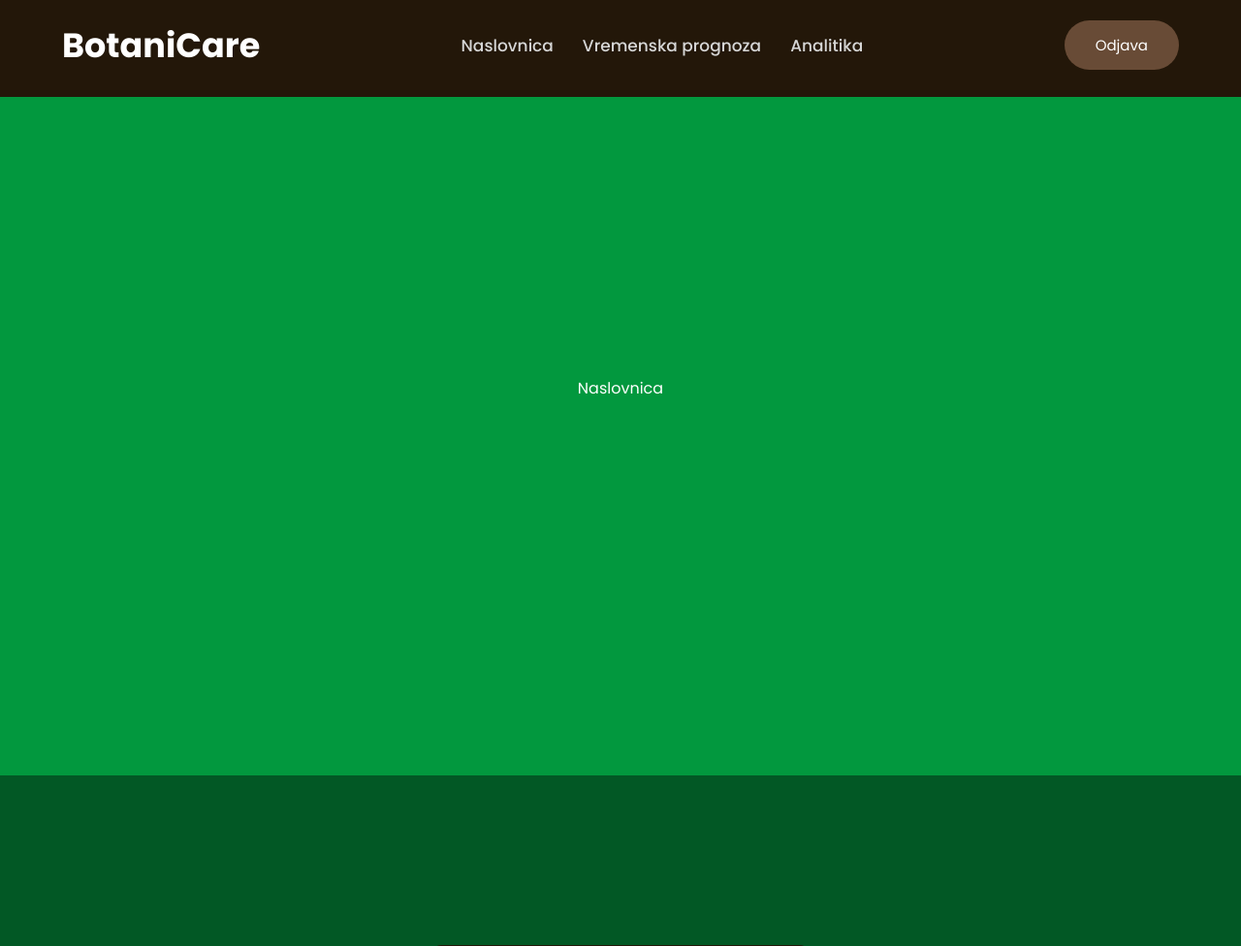
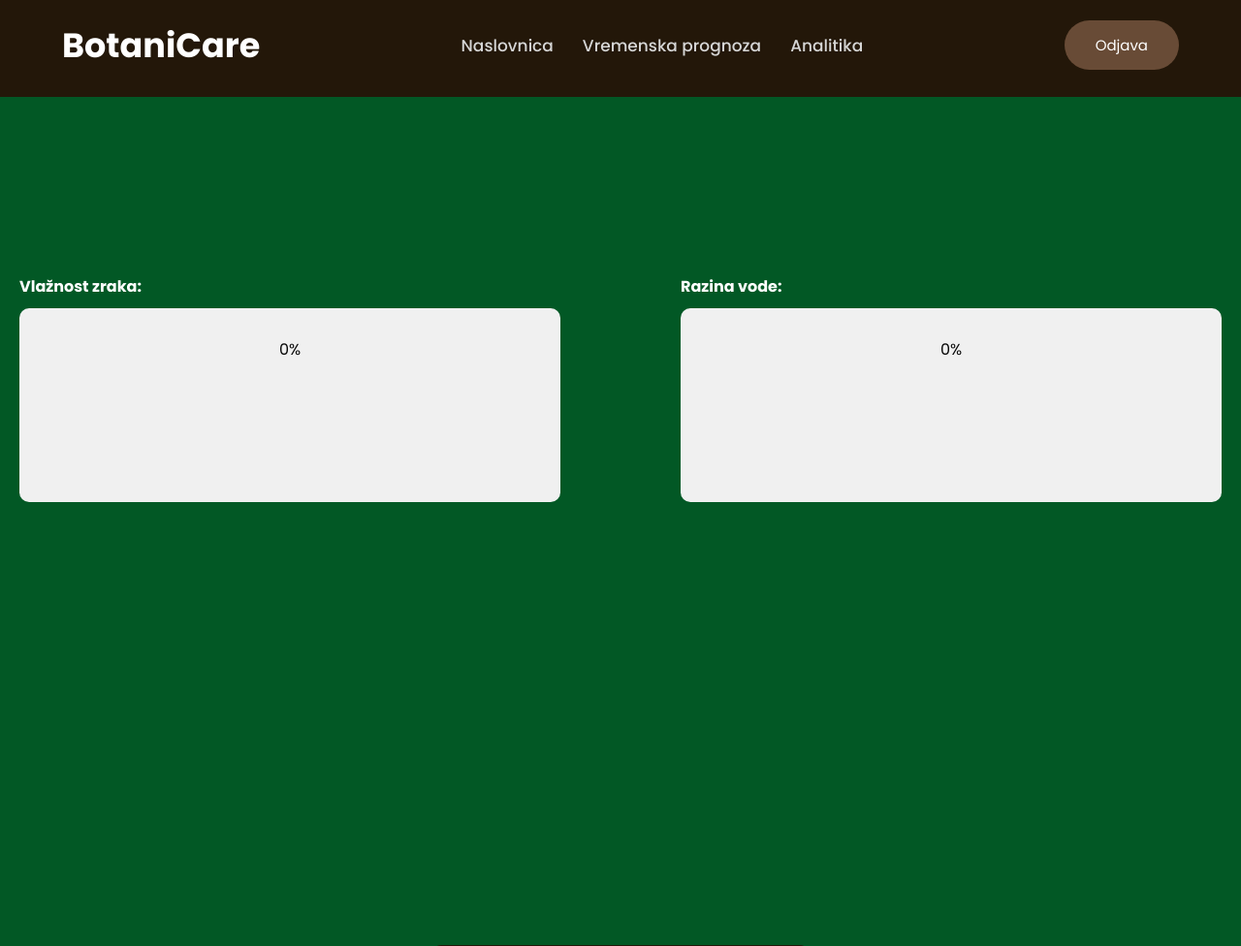
Before and after one commit to FilipSijak1/PURS_seminar, a Flask app: page / in a window 1280 px wide. Shown: the top 976 px of the page at 97% size. Run offline with Flask 3, Linux system fonts and the light colour scheme; the visitor is signed in with stand-in values (Sample User, id 1); data that the repository does not hold is empty; some libraries are stand-ins or nearby versions.

Commit message:
Adding value bars

```diff
--- a/app.py
+++ b/app.py
@@ -3,6 +3,8 @@ from flask import g
 import MySQLdb
 from hashlib import sha256
 import requests  # Dodali smo import za requests biblioteku
+import paho.mqtt.publish as publish
+import json
 
 app = Flask("app")
 app.secret_key = '_5#y2L"F4Q8z-n-xec]//'
--- a/static/index.css
+++ b/static/index.css
@@ -236,3 +236,56 @@ section:nth-child(odd) {
       top: 100%;
    }
  }
+
+
+/* Adjust the size and positioning of the progress bars */
+#naslovnica {
+   display: flex;
+   justify-content: space-between; /* Distribute items to the start and end of the container */
+   padding: 20px; /* Add padding to the section */
+   background-color: #025825; /* Set background color of the section */
+ }
+
+ .progress-container {
+   width: 45%; /* Set width of the progress containers */
+ }
+
+ .progress-label {
+   font-weight: bold;
+   margin-bottom: 10px; /* Increased margin below progress labels */
+ }
+
+ .progress {
+   position: relative;
+   width: 100%; /* Adjusted width of the progress bars */
+   height: 200px; /* Increased height of the progress bars */
+   border-radius: 10px; /* Adjusted border radius */
+   background: #f0f0f0;
+ }
+
+ .progress-bar {
+   background-color: #4CAF50;
+   width: 0%;
+   height: 30px;
+   display: flex;
+   align-items: center; /* Centriraj tekstualnu vrijednost vertikalno */
+   justify-content: center; /* Centriraj tekstualnu vrijednost horizontalno */
+   position: relative;
+}
+
+.progress-value {
+   position: absolute;
+   left: 50%; /* Centriraj tekstualnu vrijednost unutar progresne trake */
+   transform: translateX(-50%); /* Centriraj tekstualnu vrijednost unutar progresne trake */
+   color: rgb(8, 8, 8);
+}
+
+
+ /* Set the progress bar value dynamically */
+ #humidity-progress {
+   --value: 50%; /* Example value, replace with actual value */
+ }
+
+ #water-level-progress {
+   --value: 75%; /* Example value, replace with actual value */
+ }
--- a/static/script.js
+++ b/static/script.js
@@ -118,3 +118,26 @@ menu.onclick = () => {
     menu.classList.toggle('bx-x');
     navlist.classList.toggle('open');
 };
+
+
+// Pretplata na MQTT teme i ažuriranje progresnih traka
+function subscribeToMQTTTopics() {
+    // Pretplata na MQTT topic za vlagu
+    // Ovdje zamijenite 'humidity-topic' sa stvarnim imenom MQTT topica za vlagu
+    // i 'water-level-topic' sa stvarnim imenom MQTT topica za razinu vode
+    const humidityTopic = 'humidity-topic';
+    const waterLevelTopic = 'water-level-topic';
+
+    // Simulacija pretplate na MQTT topice (možete zamijeniti s pravim MQTT klijentom)
+    setInterval(() => {
+        // Generiranje slučajnih vrijednosti za vlagu i razinu vode (simulacija primanja podataka s MQTT topica)
+        const humidityValue = Math.floor(Math.random() * 101); // Generiranje slučajnog broja od 0 do 100 za vlagu
+        const waterLevelValue = Math.floor(Math.random() * 101); // Generiranje slučajnog broja od 0 do 100 za razinu vode
+
+        // Ažuriranje progresnih traka s novim podacima
+        updateProgressBars(humidityValue, waterLevelValue);
+    }, 5000); // Interval od 5 sekundi (možete prilagoditi prema potrebi)
+}
+
+// Poziv funkcije za pretplatu na MQTT topice i ažuriranje progresnih traka
+subscribeToMQTTTopics();
--- a/templates/index.html
+++ b/templates/index.html
@@ -26,7 +26,23 @@
         <a href="/logout" class="btn">Odjava</a>
     </nav>
     </header>
-    <section id="naslovnica">Naslovnica</section>
+    <section id="naslovnica">
+        <div class="progress-container">
+            <div class="progress-label">Vlažnost zraka:</div>
+            <div class="progress" id="humidity-progress">
+                <div class="progress-bar" id="humidity-bar"></div>
+                <span class="progress-value" id="humidity-value">0%</span> <!-- Dodani tekstualni postotak -->
+            </div>
+        </div>
+
+        <div class="progress-container">
+            <div class="progress-label">Razina vode:</div>
+            <div class="progress" id="water-level-progress">
+                <div class="progress-bar" id="water-level-bar"></div>
+                <span class="progress-value" id="water-level-value">0%</span> <!-- Dodani tekstualni postotak -->
+            </div>
+        </div>
+    </section>
     <section id="vremenska_prognoza">
         <div class="container">
             <form id="locationForm">
@@ -54,7 +70,6 @@
     <script src="/static/script.js"></script>
 
     <script>
-        // Ova skripta će automatski pozvati funkciju fetchWeatherForSavedLocation() nakon što se stranica učita
         window.addEventListener('load', function() {
             fetchWeatherForSavedLocation();
         });
```
